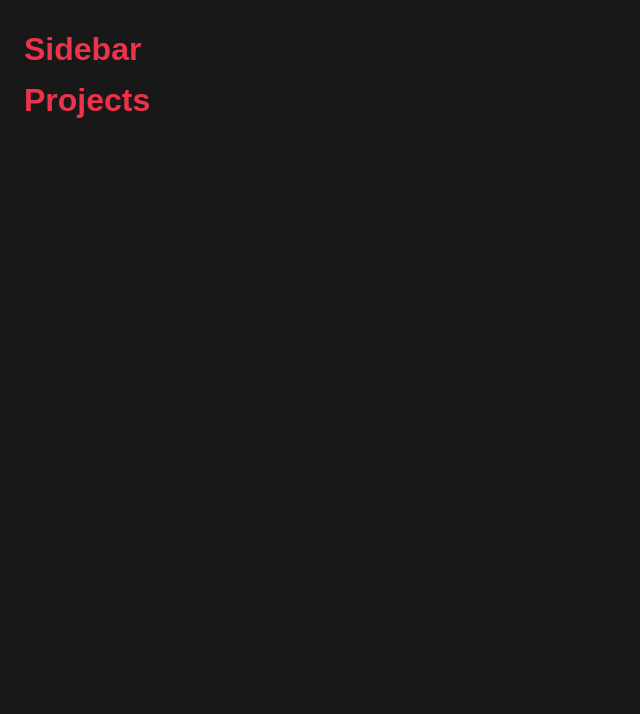
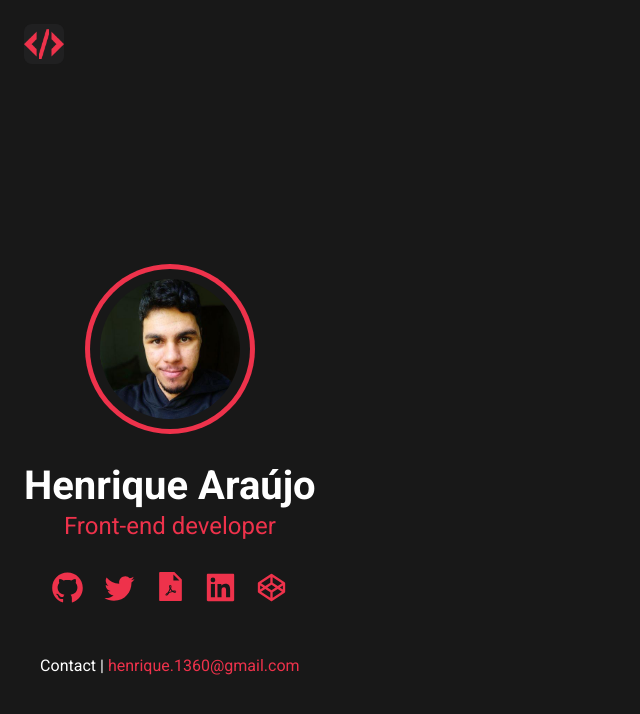
Before and after one commit to henrique770/henrique770.github.io, a React (Create React App) app: page / in a window 1280 px wide. Shown: the top 714 px of the page, without its empty margins (0-640 px from the left). Built offline with nearby package versions, Linux system fonts and the light colour scheme.

Commit message:
feat(sidebar): create sidebar component
- adjust theme size tokens

```diff
--- a/src/components/Layout/Layout.js
+++ b/src/components/Layout/Layout.js
@@ -1,5 +1,17 @@
+import logo from '../../assets/favicon.png'
+
 import * as S from './styled'
+import * as U from '../../styles/utils'
 
-const Layout = ({ children }) => <S.Container>{children}</S.Container>
+const Layout = ({ children }) => (
+  <S.Background>
+    <U.Container>
+      <S.Header>
+        <img src={logo} alt='logo-image' />
+      </S.Header>
+      {children}
+    </U.Container>
+  </S.Background>
+)
 
 export default Layout
--- a/src/components/Layout/styled.js
+++ b/src/components/Layout/styled.js
@@ -1,18 +1,23 @@
 import styled from '@emotion/styled'
 import { css } from '@emotion/react'
 
-const containerStyles = ({ theme }) => css`
+const backgroundStyles = ({ theme }) => css`
   label: layout;
 
   background-color: ${theme.colors.background};
 
-  padding: ${theme.sizes.giga};
+  min-height: 100vh;
+`
 
-  height: 100vh;
+const headerStyles = ({ theme }) => css`
+  label: layout__header;
 
-  h1 {
-    color: ${theme.colors.primary};
+  display: flex;
+
+  img {
+    width: ${theme.size[40]};
   }
 `
 
-export const Container = styled('div')(containerStyles)
+export const Background = styled('div')(backgroundStyles)
+export const Header = styled('div')(headerStyles)
--- /dev/null
+++ b/src/components/index.js
@@ -0,0 +1,2 @@
+export * from './Layout'
+export * from './Space'
--- a/src/pages/Home/Home.js
+++ b/src/pages/Home/Home.js
@@ -1,11 +1,14 @@
 import { Sidebar } from './components/Sidebar'
 import { Projects } from './components/Projects'
-import { Layout } from '../../components/Layout'
+import { Layout } from '../../components'
+import * as S from './styled'
 
 const Home = () => (
   <Layout>
-    <Sidebar />
-    <Projects />
+    <S.Container>
+      <Sidebar />
+      {/* <Projects /> */}
+    </S.Container>
   </Layout>
 )
 
--- a/src/pages/Home/components/Sidebar/Sidebar.js
+++ b/src/pages/Home/components/Sidebar/Sidebar.js
@@ -1,8 +1,56 @@
+import React from 'react'
+import profile from '../../../../assets/profile.jpg'
+import {
+  AiOutlineGithub,
+  AiOutlineTwitter,
+  AiFillFilePdf,
+  AiFillLinkedin,
+  AiOutlineCodepen
+} from 'react-icons/ai'
+
+import { Space } from '../../../../components'
+
 import * as S from './styled'
+import * as U from '../../../../styles/utils'
 
 const Sidebar = () => (
   <S.Container>
-    <h1>Sidebar</h1>
+    <Space size={32} align='center'>
+      <S.ImageWrapper>
+        <S.ProfileImage>
+          <img src={profile} alt='profile' />
+        </S.ProfileImage>
+      </S.ImageWrapper>
+
+      <Space size={8} align='center'>
+        <U.Title size={40} weight={600} noMargin>
+          Henrique Araújo
+        </U.Title>
+
+        <U.Text size={24} weight={400} color='primary' noMargin>
+          Front-end developer
+        </U.Text>
+      </Space>
+
+      <S.IconsWrapper>
+        <Space row size={16}>
+          <AiOutlineGithub size={35} />
+          <AiOutlineTwitter size={37} />
+          <AiFillFilePdf size={33} />
+          <AiFillLinkedin size={35} />
+          <AiOutlineCodepen size={35} />
+        </Space>
+      </S.IconsWrapper>
+
+      <Space row size={4}>
+        <U.Text size='mega' color='white' noMargin>
+          Contact |
+        </U.Text>
+        <U.Text size='mega' color='primary' noMargin>
+          henrique.1360@gmail.com
+        </U.Text>
+      </Space>
+    </Space>
   </S.Container>
 )
 
--- a/src/pages/Home/components/Sidebar/styled.js
+++ b/src/pages/Home/components/Sidebar/styled.js
@@ -5,4 +5,48 @@ const containerStyles = () => css`
   label: sidebar;
 `
 
+const imageWrapperStyles = ({ theme }) => css`
+  label: sidebar__image;
+
+  display: flex;
+  justify-content: center;
+  align-items: center;
+
+  width: 170px;
+  height: 170px;
+
+  border-radius: 100%;
+  background-color: ${theme.colors.primary};
+`
+
+const profileImageStyles = ({ theme }) => css`
+  label: sidebar__profile-image;
+
+  display: flex;
+  justify-content: center;
+  align-items: center;
+
+  width: 160px;
+  height: 160px;
+
+  border-radius: 100%;
+  background-color: ${theme.colors.background};
+
+  img {
+    width: 140px;
+    border-radius: 100%;
+  }
+`
+
+const iconsWrapperStyles = ({ theme }) => css`
+  label: sidebar__icons-wrapper;
+
+  svg {
+    color: ${theme.colors.primary};
+  }
+`
+
 export const Container = styled('div')(containerStyles)
+export const ImageWrapper = styled('div')(imageWrapperStyles)
+export const IconsWrapper = styled('div')(iconsWrapperStyles)
+export const ProfileImage = styled('div')(profileImageStyles)
--- /dev/null
+++ b/src/pages/Home/styled.js
@@ -0,0 +1,12 @@
+import styled from '@emotion/styled'
+import { css } from '@emotion/react'
+
+const containerStyles = () => css`
+  label: home-container;
+
+  display: flex;
+
+  margin-top: 200px;
+`
+
+export const Container = styled('div')(containerStyles)
--- a/src/styles/global.js
+++ b/src/styles/global.js
@@ -13,13 +13,8 @@ const globalStyles = css`
   #root {
     font-size: 62.5%;
     min-height: 100%;
-    font: 16px 'Montserrat', sans-serif;
-    line-height: 1.6;
-  }
-
-  button {
-    line-height: 1.6;
-    cursor: pointer;
+    font: 16px 'Roboto', sans-serif;
+    line-height: 1;
   }
 `
 
--- a/src/styles/theme.js
+++ b/src/styles/theme.js
@@ -7,15 +7,16 @@ const theme = {
     gray: '#888888'
   },
 
-  sizes: {
-    bit: '4px',
-    byte: '8px',
-    kilo: '16px',
-    giga: '24px',
-    tera: '32px',
-    peta: '40px',
-    exa: '48px',
-    zetta: '48px'
+  size: {
+    '4': '4px',
+    '8': '8px',
+    '12': '12px',
+    '16': '16px',
+    '24': '24px',
+    '32': '32px',
+    '40': '40px',
+    '48': '48px',
+    '56': '56px'
   },
 
   breaks: {
--- /dev/null
+++ b/src/styles/utils.js
@@ -0,0 +1,27 @@
+import styled from '@emotion/styled'
+import { css } from '@emotion/react'
+
+const containerStyles = ({ theme }) => css`
+  label: container;
+
+  padding: ${theme.size[24]};
+  margin-left: auto;
+  margin-right: auto;
+
+  max-width: 1800px;
+`
+
+const baseTextStyles = ({ theme, size, color, weight, noMargin }) => css`
+  label: title;
+
+  font-size: ${theme.size[size]};
+  font-weight: ${weight ? weight : 'normal'};
+
+  color: ${color ? theme.colors[color] : theme.colors.white};
+
+  margin-bottom: ${!noMargin && theme.size[16]};
+`
+
+export const Container = styled('div')(containerStyles)
+export const Title = styled('h1')(baseTextStyles)
+export const Text = styled('p')(baseTextStyles)
```
Also changed, not shown: src/assets/profile.jpg (added).
